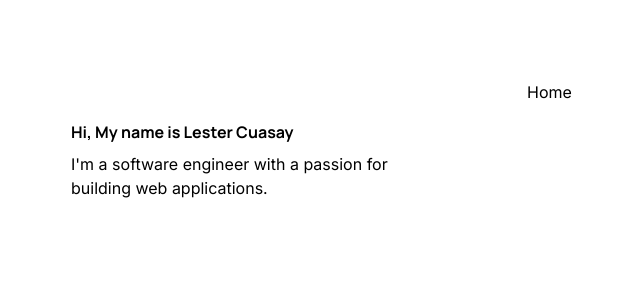
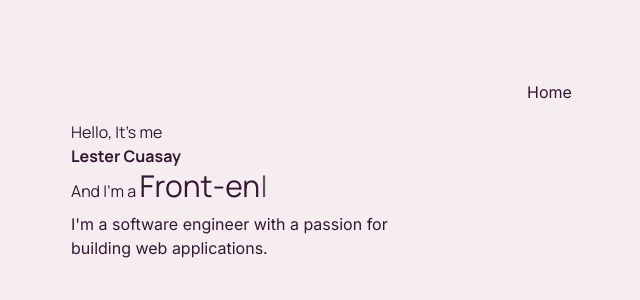
Before and after one commit to LesterCuasay/Portfolio-Next.js, a Next.js app: page / in a window 1280 px wide. Shown: the top 300 px of the page, without its empty margins (289-929 px from the left). Built offline with nearby package versions, Linux system fonts and the light colour scheme.

Commit message:
feat - created typewriter component

```diff
--- a/src/app/components/Sidebar.js
+++ b/src/app/components/Sidebar.js
@@ -1,9 +1,13 @@
 import React from "react";
+import Typewriter from "./Typewriter";
+
 
 const Sidebar = () => {
   return (
     <div className="p-10">
-      <h1>Hi, My name is Lester Cuasay</h1>
+      <h3>Hello, It's me</h3>
+      <h1>Lester Cuasay</h1>
+      <h3>And I'm a <span><Typewriter /></span></h3>
       <p className="mt-2">
         I'm a software engineer with a passion for building web applications.
       </p>
--- /dev/null
+++ b/src/app/components/Typewriter.js
@@ -0,0 +1,50 @@
+"use client";
+import React from "react";
+import { useState, useEffect } from "react";
+
+const Typewriter = () => {
+  const words = ["Web Developer", "Front-end Developer", "React Developer"];
+  const [text, setText] = useState("");
+  const [index, setIndex] = useState(0);
+  const [isDeleting, setIsDeleting] = useState(false);
+  const [pause, setPause] = useState(false);
+
+  const typeSpeed = 150;
+  const deleteSpeed = 75;
+  const pauseDuration = 1000;
+
+  useEffect(() => {
+    const currentWord = words[index % words.length];
+
+    if (pause) return;
+
+    const speed = isDeleting ? deleteSpeed : typeSpeed;
+
+    const timeout = setTimeout(() => {
+      setText((prev) =>
+        isDeleting
+          ? currentWord.substring(0, prev.length - 1)
+          : currentWord.substring(0, prev.length + 1)
+      );
+
+      if (!isDeleting && text === currentWord) {
+        setPause(true);
+        setTimeout(() => setIsDeleting(true), pauseDuration);
+        setTimeout(() => setPause(false), pauseDuration);
+      } else if (isDeleting && text === "") {
+        setIsDeleting(false);
+        setIndex((prev) => prev + 1);
+      }
+    }, speed);
+
+    return () => clearTimeout(timeout);
+  }, [text, isDeleting, pause, index]);
+  return (
+    <span className="text-3xl">
+      {text}
+      <span className="animate-pulse">|</span>
+    </span>
+  );
+};
+
+export default Typewriter;
--- a/src/app/globals.css
+++ b/src/app/globals.css
@@ -1,8 +1,8 @@
 @import "tailwindcss";
 
 :root {
-  --background: ;
-  --foreground: ;
+  --background: #f5edf0;
+  --foreground: #331832;
 }
 
 @theme inline {
@@ -12,8 +12,8 @@
 
 @media (prefers-color-scheme: dark) {
   :root {
-    --background: ;
-    --foreground: ;
+    --background: #331832;
+    --foreground: #f5edf0;
   }
 }
 
```
